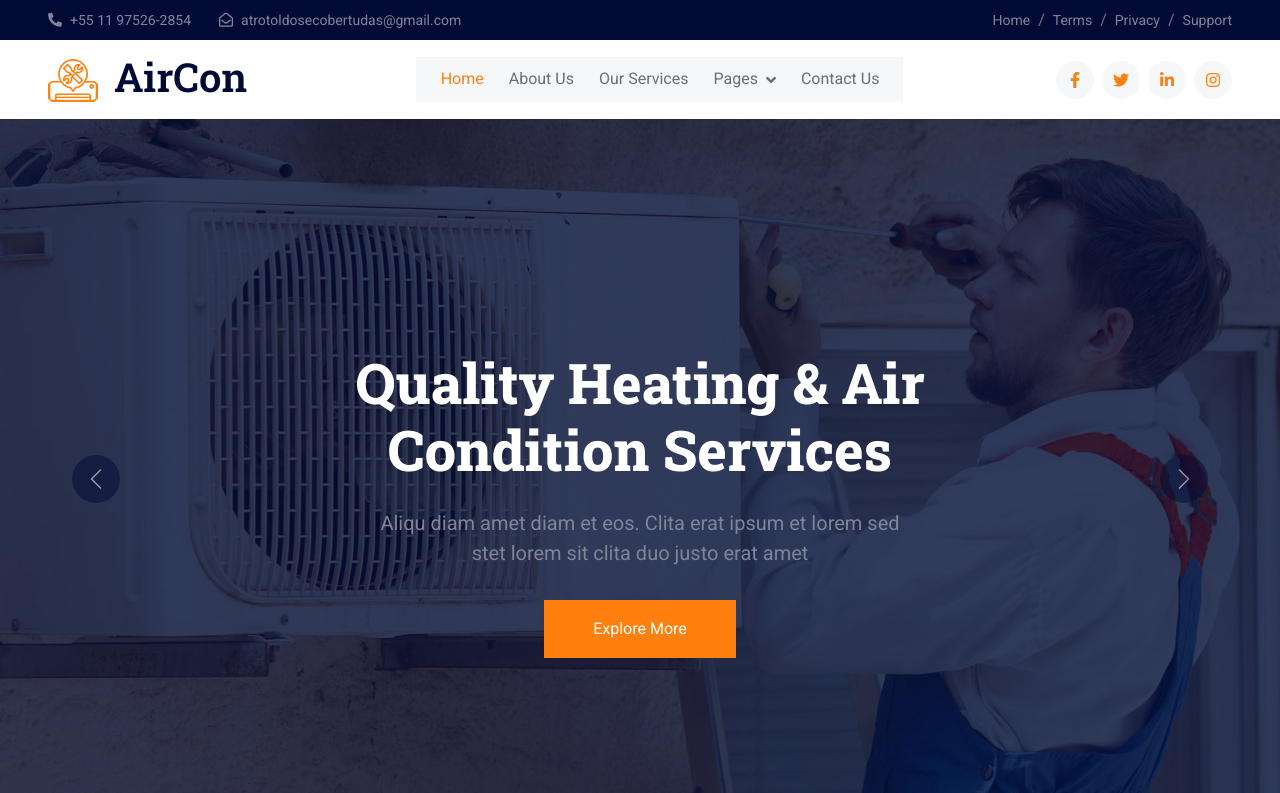
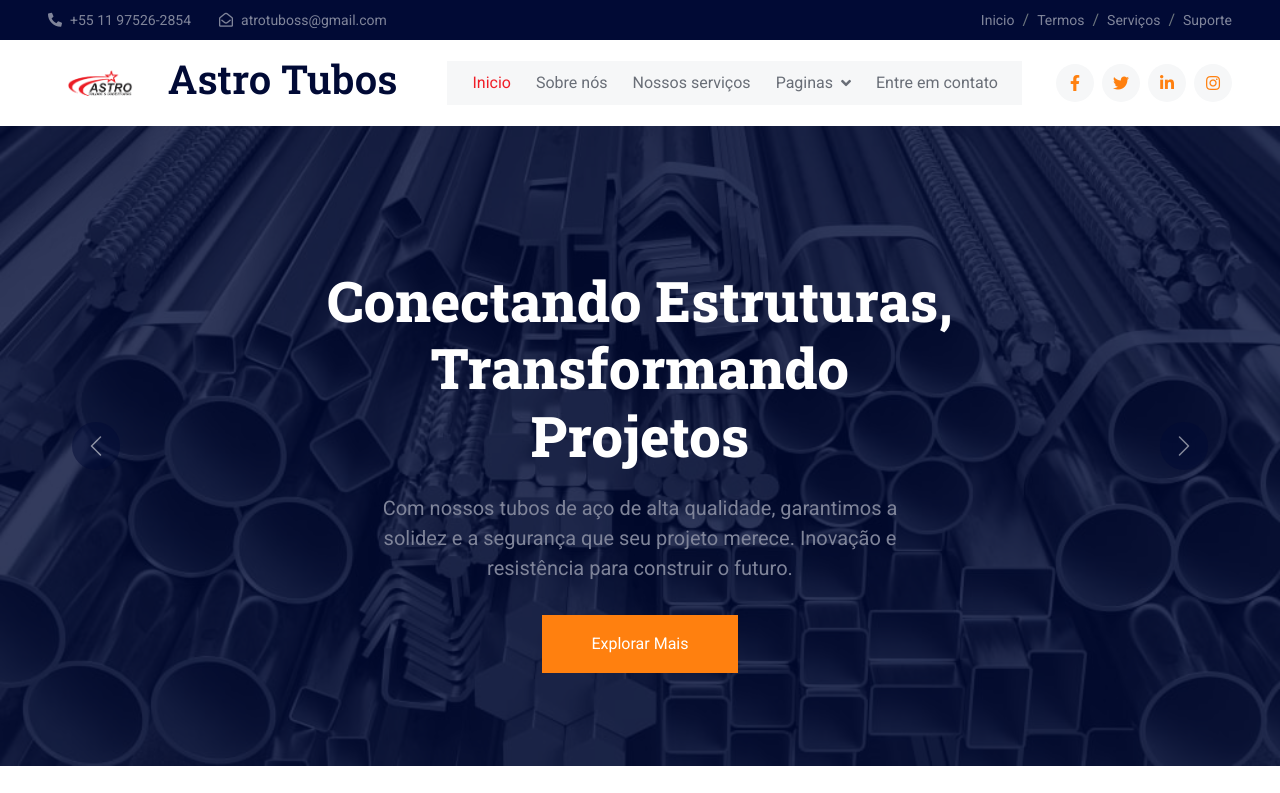
Before and after one commit to Chrisfer132/astro, a plain HTML site: page index.html in a window 1280 px wide. Shown: the top 793 px of the page. Drawn offline with nearby package versions, Linux system fonts and the light colour scheme.

Commit message:
Primeiros Updates

```diff
--- a/css/style.css
+++ b/css/style.css
@@ -1,6 +1,6 @@
 /********** Template CSS **********/
 :root {
-    --primary: #FF800F;
+    --primary: #f01e27;
     --secondary: #001064;
     --light: #F6F7F8;
     --dark: #010A35;
--- a/index.html
+++ b/index.html
@@ -3,7 +3,7 @@
 
 <head>
     <meta charset="utf-8">
-    <title>Astro Toldos e Cobertudas</title>
+    <title>Astro Tubos e Metalon</title>
     <meta content="width=device-width, initial-scale=1.0" name="viewport">
     <meta content="" name="keywords">
     <meta content="" name="description">
@@ -49,15 +49,15 @@
                 </div>
                 <div class="h-100 d-inline-flex align-items-center me-4">
                     <small class="far fa-envelope-open me-2"></small>
-                    <small>atrotoldosecobertudas@gmail.com</small>
+                    <small>atrotuboss@gmail.com</small>
                 </div>
             </div>
             <div class="col-lg-5 px-5 text-end">
                 <ol class="breadcrumb justify-content-end mb-0">
-                    <li class="breadcrumb-item"><a class="text-white-50 small" href="#">Home</a></li>
-                    <li class="breadcrumb-item"><a class="text-white-50 small" href="#">Terms</a></li>
-                    <li class="breadcrumb-item"><a class="text-white-50 small" href="#">Privacy</a></li>
-                    <li class="breadcrumb-item"><a class="text-white-50 small" href="#">Support</a></li>
+                    <li class="breadcrumb-item"><a class="text-white-50 small" href="#">Inicio</a></li>
+                    <li class="breadcrumb-item"><a class="text-white-50 small" href="#">Termos</a></li>
+                    <li class="breadcrumb-item"><a class="text-white-50 small" href="#">Serviços</a></li>
+                    <li class="breadcrumb-item"><a class="text-white-50 small" href="#">Suporte</a></li>
                 </ol>
             </div>
         </div>
@@ -68,27 +68,27 @@
     <!-- Navbar Start -->
     <nav class="navbar navbar-expand-lg bg-white navbar-light sticky-top px-4 px-lg-5">
         <a href="index.html" class="navbar-brand d-flex align-items-center">
-            <h1 class="m-0"><img class="img-fluid me-3" src="img/icon/icon-02-primary.png" alt="">AirCon</h1>
+            <h1 class="m-0"><img class="img-fluid me-3" src="img/logo.png" alt="">Astro Tubos</h1>
         </a>
         <button type="button" class="navbar-toggler" data-bs-toggle="collapse" data-bs-target="#navbarCollapse">
             <span class="navbar-toggler-icon"></span>
         </button>
         <div class="collapse navbar-collapse" id="navbarCollapse">
             <div class="navbar-nav mx-auto bg-light pe-4 py-3 py-lg-0">
-                <a href="index.html" class="nav-item nav-link active">Home</a>
-                <a href="about.html" class="nav-item nav-link">About Us</a>
-                <a href="service.html" class="nav-item nav-link">Our Services</a>
+                <a href="index.html" class="nav-item nav-link active">Inicio</a>
+                <a href="about.html" class="nav-item nav-link">Sobre nós</a>
+                <a href="service.html" class="nav-item nav-link">Nossos serviços</a>
                 <div class="nav-item dropdown">
-                    <a href="#" class="nav-link dropdown-toggle" data-bs-toggle="dropdown">Pages</a>
+                    <a href="#" class="nav-link dropdown-toggle" data-bs-toggle="dropdown">Paginas</a>
                     <div class="dropdown-menu bg-light border-0 m-0">
-                        <a href="feature.html" class="dropdown-item">Features</a>
-                        <a href="quote.html" class="dropdown-item">Free Quote</a>
-                        <a href="team.html" class="dropdown-item">Our Team</a>
-                        <a href="testimonial.html" class="dropdown-item">Testimonial</a>
+                        <a href="feature.html" class="dropdown-item">Características</a>
+                        <a href="quote.html" class="dropdown-item">Orçamento</a>
+                        <a href="team.html" class="dropdown-item">Nosso time</a>
+                        <a href="testimonial.html" class="dropdown-item">Depoimentos</a>
                         <a href="404.html" class="dropdown-item">404 Page</a>
                     </div>
                 </div>
-                <a href="contact.html" class="nav-item nav-link">Contact Us</a>
+                <a href="contact.html" class="nav-item nav-link">Entre em contato</a>
             </div>
             <div class="h-100 d-lg-inline-flex align-items-center d-none">
                 <a class="btn btn-square rounded-circle bg-light text-primary me-2" href=""><i class="fab fa-facebook-f"></i></a>
@@ -106,28 +106,28 @@
         <div id="header-carousel" class="carousel slide" data-bs-ride="carousel">
             <div class="carousel-inner">
                 <div class="carousel-item active">
-                    <img class="w-100" src="img/carousel-1.jpg" alt="Image">
+                    <img class="w-100" src="img/tubos-de-aco.jpg" alt="Image">
                     <div class="carousel-caption">
                         <div class="container">
                             <div class="row justify-content-center">
                                 <div class="col-lg-7 pt-5">
-                                    <h1 class="display-4 text-white mb-4 animated slideInDown">We Provide Best AC Repair Services</h1>
-                                    <p class="fs-5 text-body mb-4 pb-2 mx-sm-5 animated slideInDown">Aliqu diam amet diam et eos. Clita erat ipsum et lorem sed stet lorem sit clita duo justo erat amet</p>
-                                    <a href="" class="btn btn-primary py-3 px-5 animated slideInDown">Explore More</a>
+                                    <h1 class="display-4 text-white mb-4 animated slideInDown">Oferecemos as Melhores Soluções em Tubos de Aço</h1>
+                                    <p class="fs-5 text-body mb-4 pb-2 mx-sm-5 animated slideInDown">Qualidade e durabilidade em cada projeto. Conte conosco para atender suas necessidades com precisão e segurança.</p>
+                                    <a href="" class="btn btn-primary py-3 px-5 animated slideInDown">Explorar mais</a>
                                 </div>
                             </div>
                         </div>
                     </div>
                 </div>
                 <div class="carousel-item">
-                    <img class="w-100" src="img/carousel-2.jpg" alt="Image">
+                    <img class="w-100" src="img/tubos-de-aco2.jpg" alt="Image">
                     <div class="carousel-caption">
                         <div class="container">
                             <div class="row justify-content-center">
                                 <div class="col-lg-7 pt-5">
-                                    <h1 class="display-4 text-white mb-4 animated slideInDown">Quality Heating & Air Condition Services</h1>
-                                    <p class="fs-5 text-body mb-4 pb-2 mx-sm-5 animated slideInDown">Aliqu diam amet diam et eos. Clita erat ipsum et lorem sed stet lorem sit clita duo justo erat amet</p>
-                                    <a href="" class="btn btn-primary py-3 px-5 animated slideInDown">Explore More</a>
+                                    <h1 class="display-4 text-white mb-4 animated slideInDown">Conectando Estruturas, Transformando Projetos</h1>
+                                    <p class="fs-5 text-body mb-4 pb-2 mx-sm-5 animated slideInDown">Com nossos tubos de aço de alta qualidade, garantimos a solidez e a segurança que seu projeto merece. Inovação e resistência para construir o futuro.</p>
+                                    <a href="" class="btn btn-primary py-3 px-5 animated slideInDown">Explorar Mais</a>
                                 </div>
                             </div>
                         </div>
```
Also changed, not shown: img/logo.png (added), img/tubos-de-aco.jpg (added), img/tubos-de-aco2.jpg (added).
